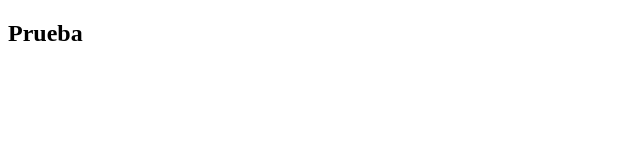
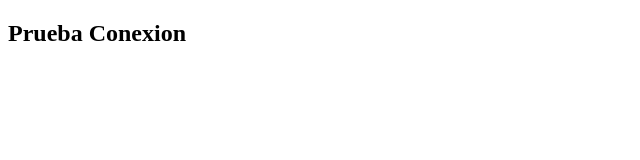
Before and after one commit to chente09/Conexion, a plain HTML site: page index.html in a window 1280 px wide. Shown: the whole page, without its empty margins (0-640 px from the left). Drawn offline with Linux system fonts and the light colour scheme.

Commit message:
Version2

```diff
--- a/index.html
+++ b/index.html
@@ -7,7 +7,7 @@
 </head>
 <body>
     <h2>
-        Prueba
+        Prueba Conexion
     </h2>
 </body>
 </html>
```
